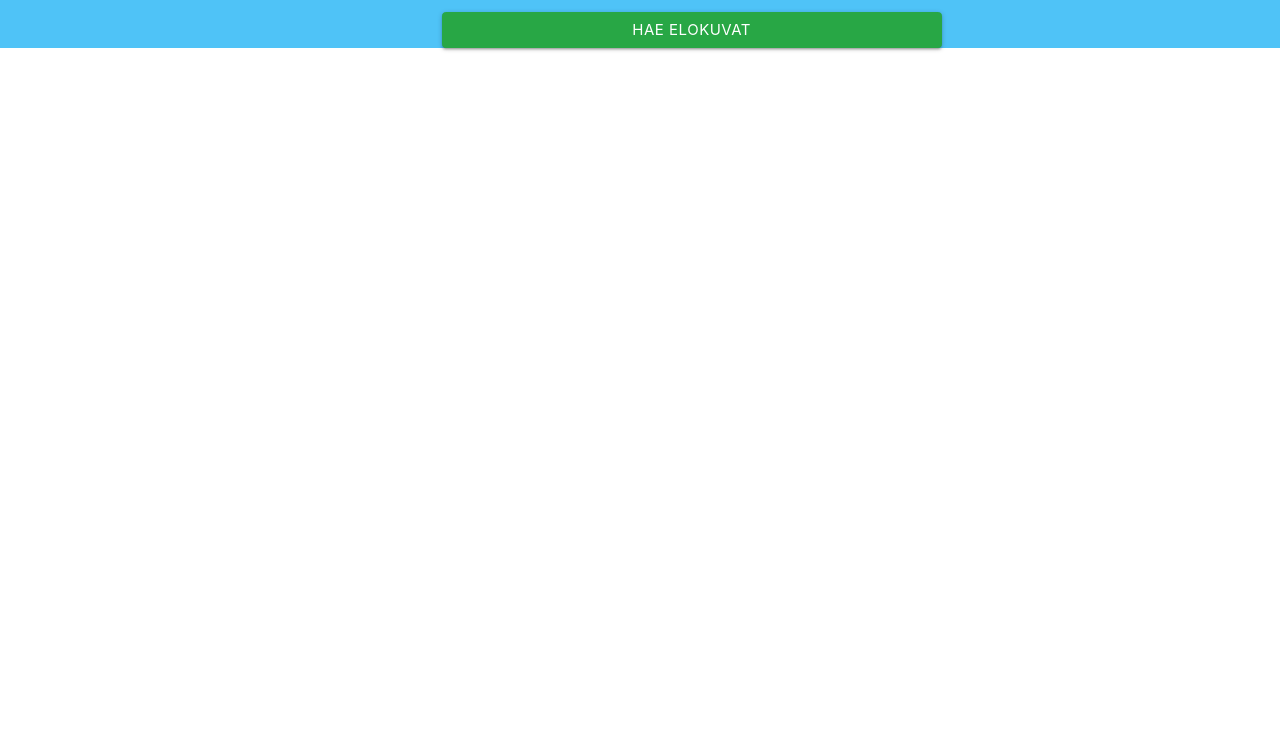
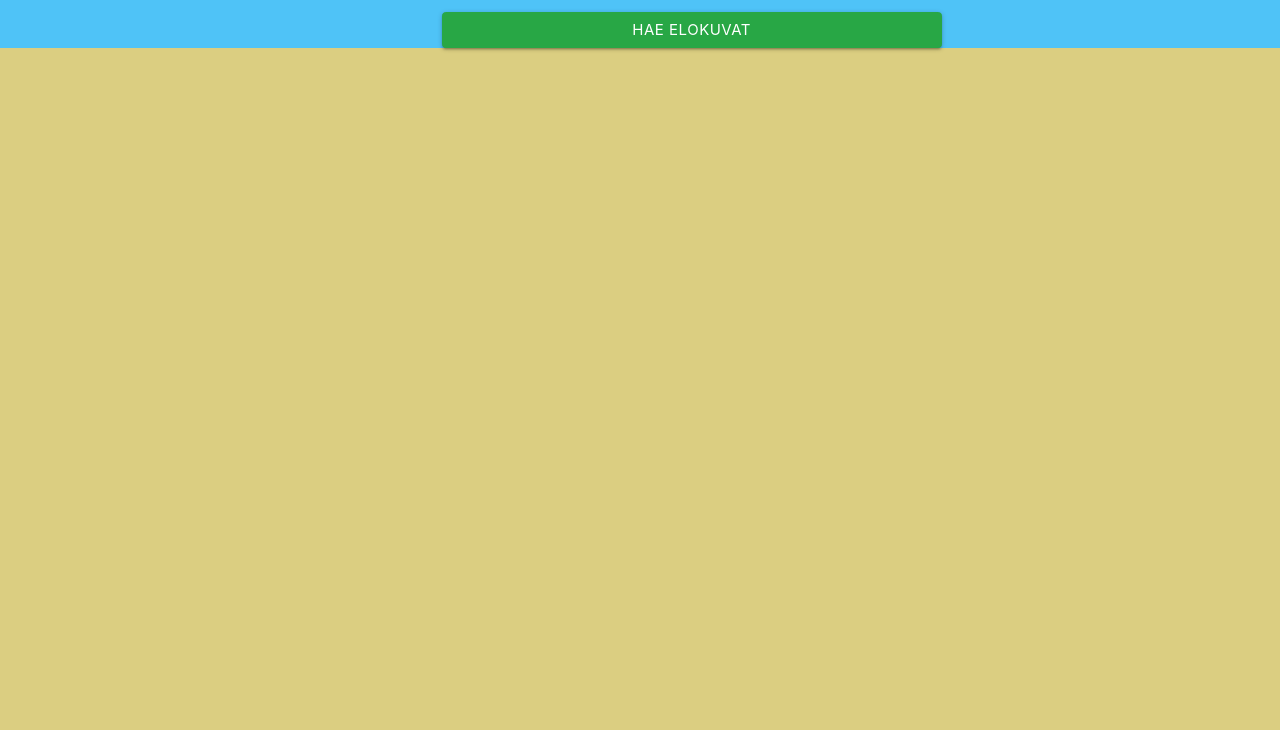
Before and after one commit to LurryLarry/FinnkinoProjekti, a plain HTML site: page index.html in a window 1280 px wide. Shown: the part 121-851 px from the top of the page. Drawn offline with nearby package versions, Linux system fonts and the light colour scheme.

Commit message:
added bg color

```diff
--- a/mycss.css
+++ b/mycss.css
@@ -1,7 +1,9 @@
 #otsikko {
   text-align: center;
 }
-
+body {
+  background-color: #dbce81;
+}
 h1 {
   margin: 0 ;
   padding: 0 ;
```
